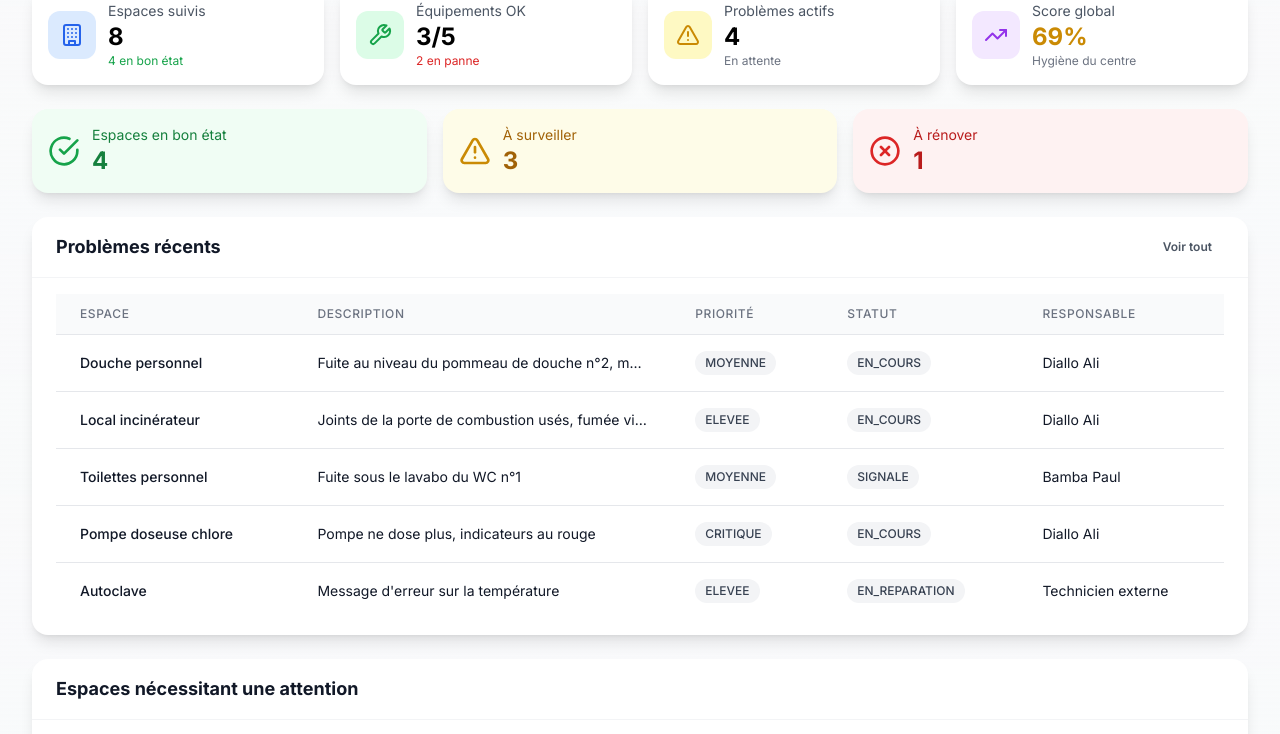
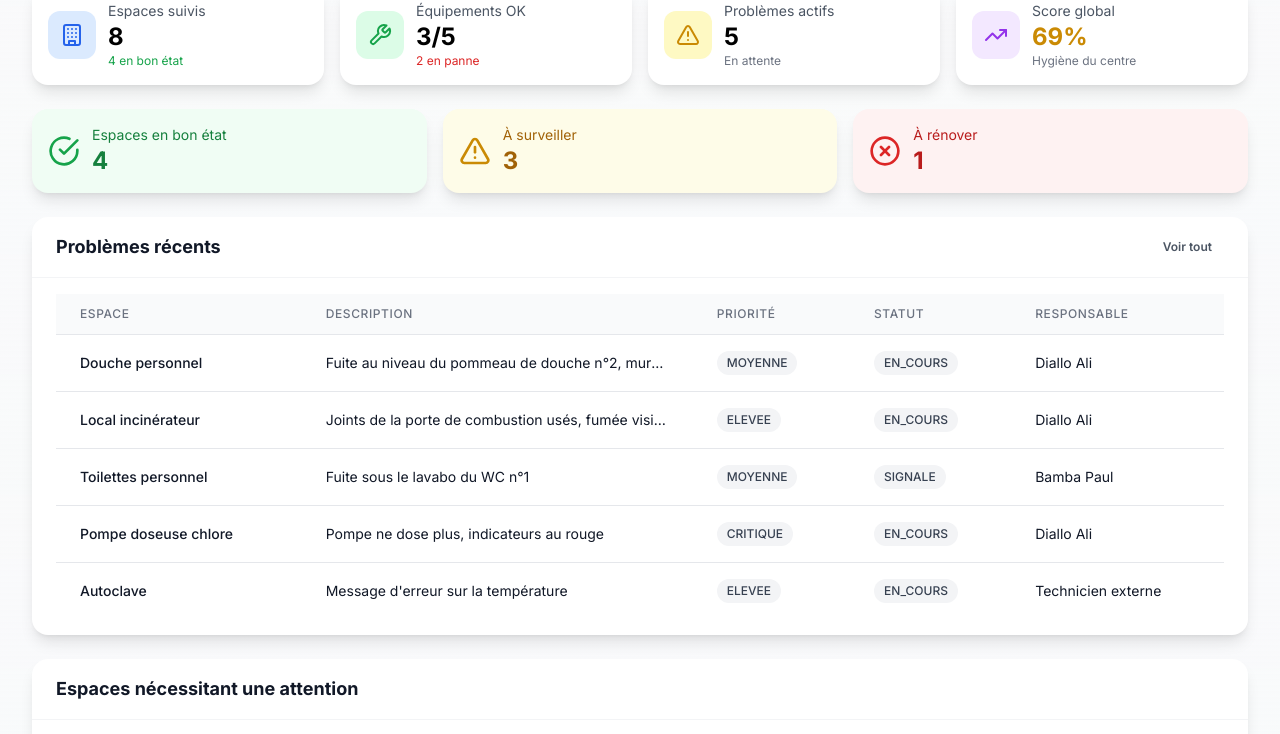
Before and after one commit to Friiyous/csr-nagnenefoun, a Next.js app: page /dashboard/modules/hygiene in a window 1280 px wide. Shown: the part 359-1093 px from the top of the page. Built offline with nearby package versions, Linux system fonts and the light colour scheme.

Commit message:
Fix: EN_REPARATION→EN_COURS

```diff
--- a/app/dashboard/modules/hygiene/page.tsx
+++ b/app/dashboard/modules/hygiene/page.tsx
@@ -148,7 +148,7 @@ export default function HygienePage() {
     { id: '2', date_signalement: '2025-01-13', espace: 'Local incinérateur', description: 'Joints de la porte de combustion usés, fumée visible', priorite: 'ELEVEE', statut: 'EN_COURS', responsable: 'Diallo Ali', observations: 'En attente livraison joints' },
     { id: '3', date_signalement: '2025-01-12', espace: 'Toilettes personnel', description: 'Fuite sous le lavabo du WC n°1', priorite: 'MOYENNE', statut: 'SIGNALE', responsable: 'Bamba Paul' },
     { id: '4', date_signalement: '2025-01-10', espace: 'Pompe doseuse chlore', description: 'Pompe ne dose plus, indicateurs au rouge', priorite: 'CRITIQUE', statut: 'EN_COURS', responsable: 'Diallo Ali', observations: 'Technicien contacté' },
-    { id: '5', date_signalement: '2025-01-08', espace: 'Autoclave', description: 'Message d\'erreur sur la température', priorite: 'ELEVEE', statut: 'EN_REPARATION', responsable: 'Technicien externe', date_resolution: '2025-01-20', observations: 'Sous garantie' },
+    { id: '5', date_signalement: '2025-01-08', espace: 'Autoclave', description: 'Message d\'erreur sur la température', priorite: 'ELEVEE', statut: 'EN_COURS', responsable: 'Technicien externe', date_resolution: '2025-01-20', observations: 'Sous garantie' },
     { id: '6', date_signalement: '2025-01-05', espace: 'Local déchets', description: 'Ventilation insuffisante, odeur persistante', priorite: 'FAIBLE', statut: 'RESOLU', responsable: 'Bamba Paul', date_resolution: '2025-01-10', observations: 'Ventilateur ajouté' },
   ];
 
```
